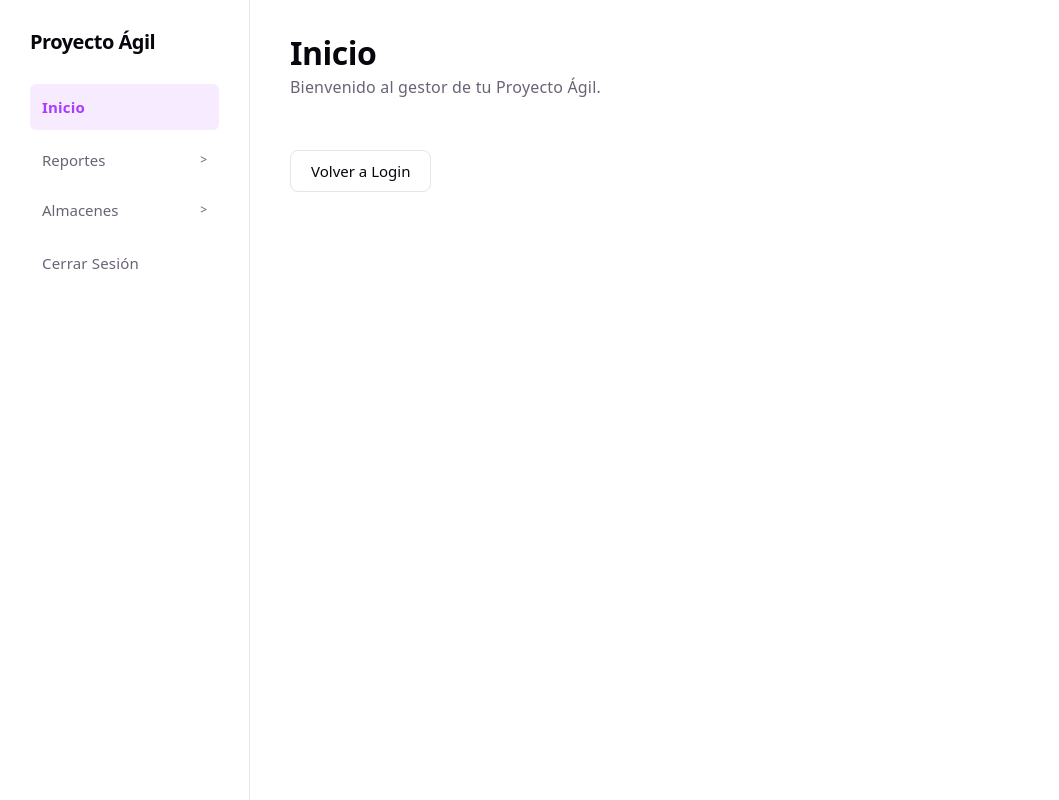
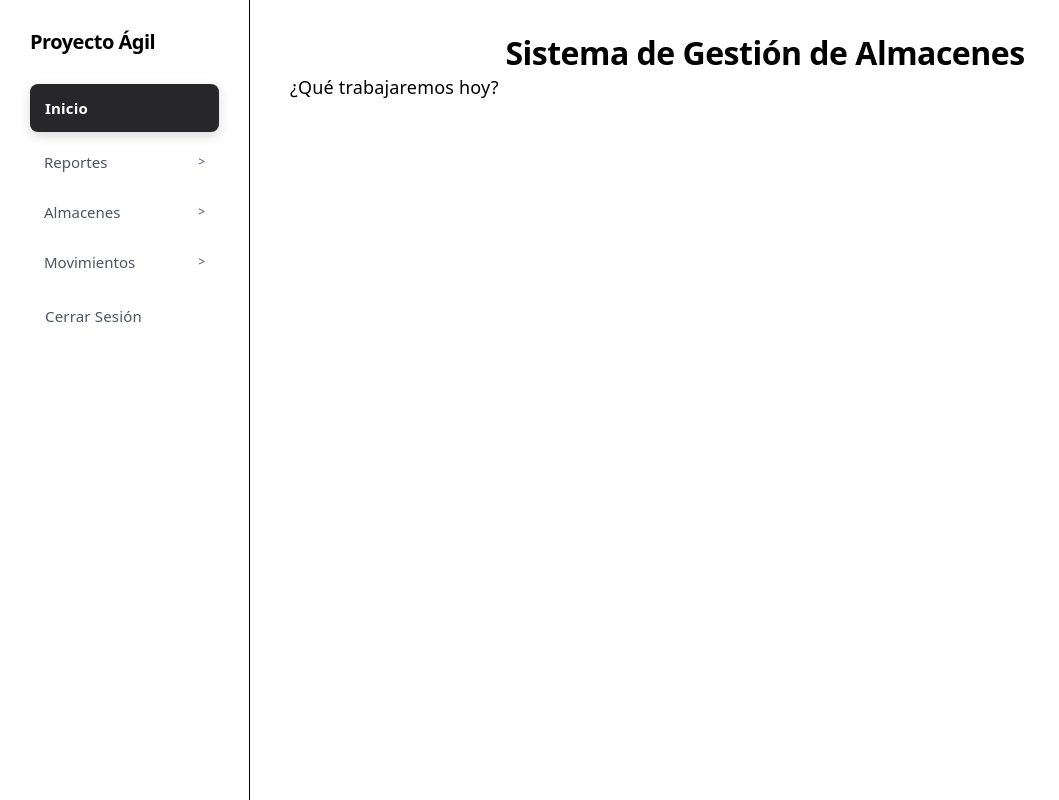
Before and after one commit to MauricioRoMenacho/proyecto_agil, a React (Vite) app: page /home in a window 1280 px wide. Shown: the whole page, without its empty margins (0-1059 px from the left). Built offline with nearby package versions, Linux system fonts and the light colour scheme; no server answers.

Commit message:
refactor: Reestrucutacion del proyector
Problema de rutas solucionados como mejora de styles y vistas

```diff
--- a/src/components/layout/Layout.jsx
+++ b/src/components/layout/Layout.jsx
@@ -8,6 +8,7 @@ const Layout = () => {
 
     const [reportesOpen, setReportesOpen] = useState(location.pathname.startsWith('/reportes'));
     const [almacenesOpen, setAlmacenesOpen] = useState(location.pathname.startsWith('/almacenes'));
+    const [movimientosOpen, setMovimientosOpen] = useState(location.pathname.startsWith('/movimientos'));
     return (
         <div className="layout-container">
             <aside className="layout-sidebar">
@@ -58,6 +59,24 @@ const Layout = () => {
                         </div>
                     </div>
 
+                    <div className="submenu-container">
+                        <button
+                            onClick={()=> setMovimientosOpen(!movimientosOpen)}
+                            className={`nav-link submenu-trigger ${location.pathname.startsWith('/movimientos') ? 'active' : ''}`}
+                        >
+                            Movimientos
+                            <span className={`arrow-icon ${movimientosOpen ? 'open' : ''}`}>&gt;</span>
+                        </button>
+                        <div className={`submenu-items ${movimientosOpen ? 'show' : ''}`}>
+                            <NavLink to="/movimientos/entradas" className={({ isActive }) => isActive ? "sub-nav-link active" : "sub-nav-link"}>
+                                Entradas
+                            </NavLink>
+                            <NavLink to="/movimientos/salidas" className={({ isActive }) => isActive ? "sub-nav-link active" : "sub-nav-link"}>
+                                Salidas
+                            </NavLink>
+                        </div>
+                    </div>
+
 
                     <NavLink to="/login" className={({ isActive }) => isActive ? "nav-link active" : "nav-link"}>
                         Cerrar Sesión
--- a/src/components/layout/layout.css
+++ b/src/components/layout/layout.css
@@ -8,8 +8,8 @@
 
 .layout-sidebar {
   width: 250px;
-  background-color: var(--bg);
-  border-right: 1px solid var(--border);
+  background-color: #ffffff;
+  border-right: 1px solid #000000;
   padding: 30px 30px;
   display: flex;
   flex-direction: column;
@@ -21,7 +21,7 @@
 .sidebar-brand h2 {
   font-size: 20px;
   margin: 0 0 30px 0;
-  color: var(--text-h);
+  color: #000000;
   font-weight: 600;
   letter-spacing: -0.5px;
 }
@@ -33,24 +33,27 @@
 }
 
 .nav-link {
-  color: var(--text);
+  color: #4b5563;
+  background-color: transparent;
+  border: 1px solid transparent;
   text-decoration: none;
   font-size: 15px;
   font-weight: 500;
-  padding: 10px 12px;
-  border-radius: 6px;
-  transition: all 0.2s ease;
+  padding: 10px 14px;
+  border-radius: 8px;
+  transition: all 0.2s ease-in-out;
 }
 
 .nav-link:hover {
-  background-color: var(--border);
-  color: var(--text-h);
+  background-color: rgba(0, 0, 0, 0.05);
+  color: #111827;
 }
 
 .nav-link.active {
-  background-color: var(--accent-bg);
-  color: var(--accent);
+  background-color: #27272a;
+  color: #ffffff;
   font-weight: 600;
+  box-shadow: 0 4px 12px rgba(0, 0, 0, 0.15);
 }
 
 /* Submenu Styles */
@@ -64,11 +67,10 @@
   justify-content: space-between;
   align-items: center;
   width: 100%;
-  background: none;
-  border: none;
   cursor: pointer;
   text-align: left;
   font-family: inherit;
+  border: none; /* overriding the transparent border just in case for the button element */
 }
 
 .arrow-icon {
@@ -84,9 +86,9 @@
 .submenu-items {
   display: none;
   flex-direction: column;
-  gap: 6px;
-  padding-left: 15px;
-  margin-top: 5px;
+  gap: 4px;
+  padding-left: 18px;
+  margin-top: 4px;
 }
 
 .submenu-items.show {
@@ -94,28 +96,31 @@
 }
 
 .sub-nav-link {
-  color: var(--text);
+  color: #6b7280;
+  background-color: transparent;
+  border: none;
   text-decoration: none;
   font-size: 14px;
-  padding: 8px 12px;
-  border-radius: 6px;
-  transition: all 0.2s ease;
+  padding: 8px 14px;
+  border-radius: 8px;
+  transition: all 0.2s ease-in-out;
 }
 
 .sub-nav-link:hover {
-  background-color: var(--border);
-  color: var(--text-h);
+  background-color: rgba(0, 0, 0, 0.05);
+  color: #111827;
 }
 
 .sub-nav-link.active {
-  background-color: var(--accent-bg);
-  color: var(--accent);
+  background-color: #27272a;
+  color: #ffffff;
   font-weight: 600;
+  box-shadow: 0 4px 12px rgba(0, 0, 0, 0.15);
 }
 
 .layout-content {
   flex: 1;
-  background-color: var(--bg);
+  background-color: #ffffff;
   padding: 40px;
   box-sizing: border-box;
   text-align: left;
--- a/src/pages/home/home.css
+++ b/src/pages/home/home.css
@@ -5,20 +5,20 @@
   flex-direction: column;
   gap: 30px;
   width: 100%;
+  color: black;
 }
 
 .home-header h1 {
   font-size: 32px;
   font-weight: 600;
   margin: 0 0 8px 0;
-  color: var(--text-h);
+  color: black;
   letter-spacing: -0.5px;
+  text-align: center;
 }
 
 .home-header p {
-  color: var(--text);
-  font-size: 16px;
-  margin: 0;
+  color: inherit;
 }
 
 .home-dashboard {
--- a/src/pages/home/home.jsx
+++ b/src/pages/home/home.jsx
@@ -9,23 +9,13 @@ const Home = () => {
         navigate('/login');
     }
 
-    useEffect(() => {
-        console.log("Home page loaded");
-    }, []);
 
     return (
         <div className="home-container">
             <header className="home-header">
-                <h1>Inicio</h1>
-                <p>Bienvenido al gestor de tu Proyecto Ágil.</p>
+                <h1>Sistema de Gestión de Almacenes</h1>
+                <p style={{ color: 'black' }}>¿Qué trabajaremos hoy?</p>
             </header>
-
-
-            <div className="home-actions">
-                <button className="btn-secondary" onClick={handHomeRedirect}>
-                    Volver a Login
-                </button>
-            </div>
         </div>
     );
 };
--- a/src/router/index.jsx
+++ b/src/router/index.jsx
@@ -18,6 +18,8 @@ export const AppRoutes = () => {
                 <Route path="reportes/historial" element={<div style={{ padding: '20px' }}><h2>Historial de Cambios</h2><p>Contenido de Historial de Cambios en desarrollo.</p></div>} />
                 <Route path="almacenes/stock" element={<div style={{ padding: '20px' }}><h2>Stock de Activos</h2><p>Contenido de Stock de Activos en desarrollo.</p></div>} />
                 <Route path="almacenes/categorias" element={<div style={{ padding: '20px' }}><h2>Categorías</h2><p>Contenido de Categorías en desarrollo.</p></div>} />
+                <Route path="movimientos/entradas" element={<div style={{ padding: '20px'}}><h2>Entradas</h2>Contenido de entradas en desarrollo</div>}/>
+                <Route path="movimientos/salidas" element={<div style={{ padding: '20px' }}><h2>Salidas</h2><p>Contenido de Salidas en desarrollo.</p></div>} />
             </Route>
 
             {/* Redirección por defecto */}
```
Also changed, not shown: src/pages/movimientos/entradas/entradas.css (added), src/pages/movimientos/entradas/entradas.jsx (added), src/pages/movimientos/salidas/salidas.css (added), src/pages/movimientos/salidas/salidas.jsx (added), 1 other file (tests, documents, lock files or other folders).
